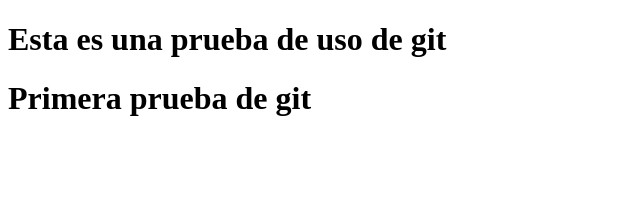
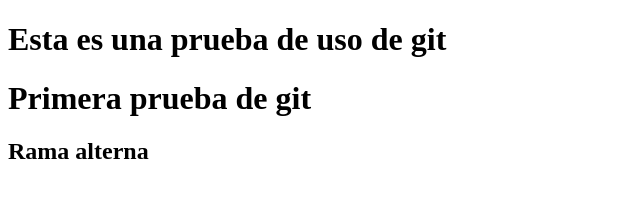
Before and after one commit to Angelussz/PruebaGit, a plain HTML site: page index.html in a window 1280 px wide. Shown: the whole page, without its empty margins (0-640 px from the left). Drawn offline with Linux system fonts and the light colour scheme.

Commit message:
modificacion index de rama

```diff
--- a/index.html
+++ b/index.html
@@ -8,5 +8,6 @@
 <body>
     <h1> Esta es una prueba de uso de git</h1>
     <h1>Primera prueba de git</h1>
+    <h2>Rama alterna</h2>
 </body>
 </html>
```
